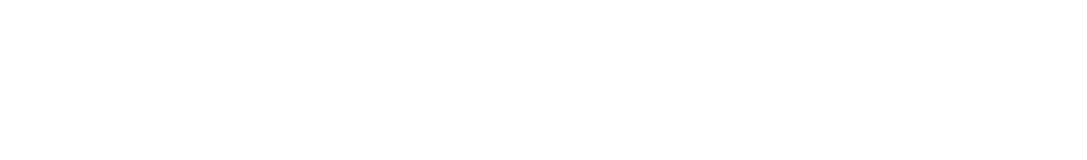
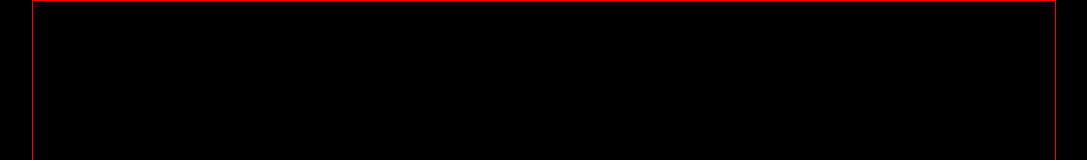
Before and after one commit to killisai001/animatedweb_project2, a plain HTML site: page index.html in a window 1280 px wide. Shown: the top 160 px of the page, without its empty margins (96-1183 px from the left). Drawn offline with Linux system fonts and the light colour scheme.

Commit message:
initial commit

```diff
--- a/index.html
+++ b/index.html
@@ -9,10 +9,14 @@
 <body>
     <div id="main">
         <div id="back">
-           <div id="navbar">
-            <div id="navleft"></div>
-            <div id="navright"></div>
-           </div>
+        </div>
+        <div id="top">
+            <div id="workingarea">
+               <div id="nav">
+                  <div id="navleft"></div>
+                  <div id="navright"></div>
+                </div>
+            </div>
         </div>
     </div>
 
--- a/style.css
+++ b/style.css
@@ -1,10 +1,44 @@
-*{
-    margin: 0;
-    padding: 0;
-    box-sizing: border-box;
+* {
+  margin: 0;
+  padding: 0;
+  box-sizing: border-box;
 }
 
-html,body{
-    height: 100%;
-    width: 100%;
+html,
+body {
+  height: 100%;
+  width: 100%;
 }
+
+#main {
+  width: 100%;
+  height: 100vh;
+  background-color: black;
+}
+#back {
+  width: 100%;
+  height: 100vh;
+}
+#top {
+  position: absolute;
+  top: 0;
+  left: 0;
+  width: 100%;
+  height: 100vh;
+  background-color: #000000d8;
+}
+
+#workingarea{
+  width: 80%;
+  height: 100vh;
+  max-width: 1920px;
+  margin:0 auto;
+  border: 1px solid red;
+}
+
+#nav{
+  width:100%;
+  padding: 20px 0;
+
+
+}
```
Also changed, not shown: images/raybanlogo.png (added).
